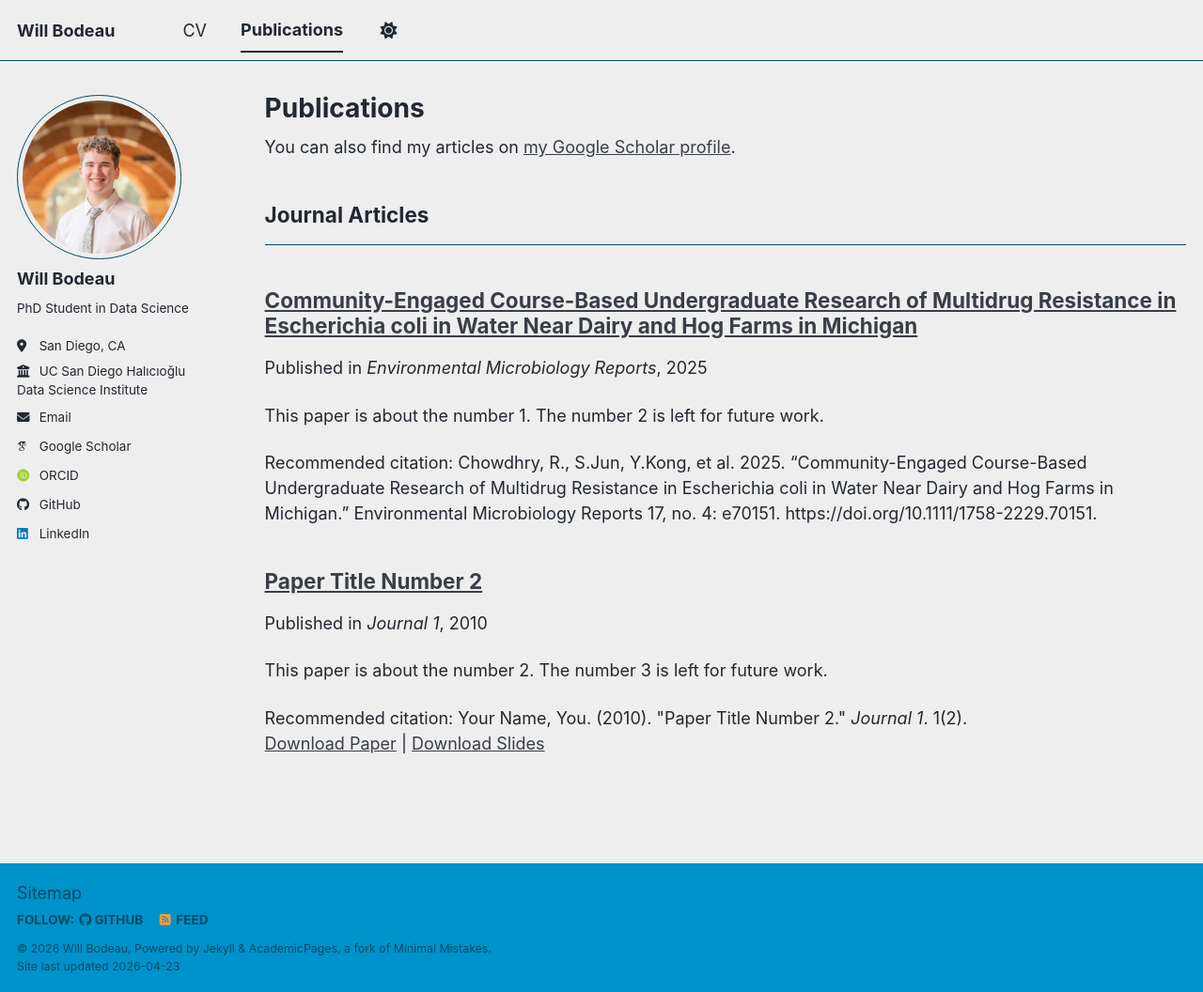
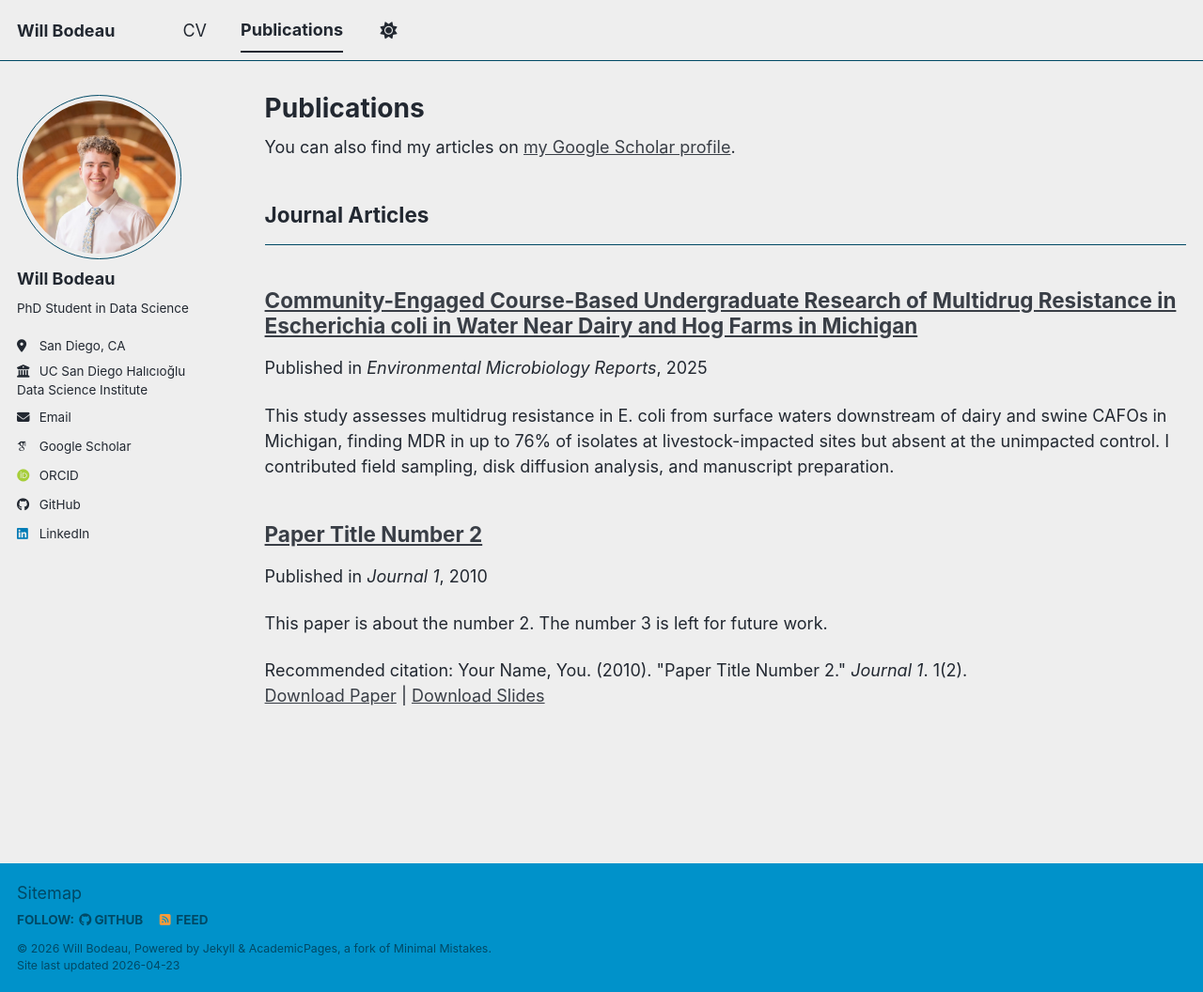
Before and after one commit to willbodeau/willbodeau.github.io, a Jekyll site: the page built from _pages/publications.html, in a window 1280 px wide and 1056 px high. Shown: the whole window at 94% size. Built offline with Jekyll 4.4.1, drawn with Linux system fonts in a browser that asks for light colours; some web fonts are replaced; a script bundle is joined from its source files by our own code; library files that are not in the unit come from our copies.

Commit message:
Revise excerpt for clarity and detail
Updated the excerpt to provide a detailed summary of the study's findings and contributions.

```diff
--- a/_publications/2009-10-01-paper-title-number-1.md
+++ b/_publications/2009-10-01-paper-title-number-1.md
@@ -3,10 +3,9 @@ title: "Community-Engaged Course-Based Undergraduate Research of Multidrug Resis
 collection: publications
 category: manuscripts
 permalink: https://doi.org/10.1111/1758-2229.70151
-excerpt: 'This paper is about the number 1. The number 2 is left for future work.'
+excerpt: 'This study assesses multidrug resistance in E. coli from surface waters downstream of dairy and swine CAFOs in Michigan, finding MDR in up to 76% of isolates at livestock-impacted sites but absent at the unimpacted control. I contributed field sampling, disk diffusion analysis, and manuscript preparation.'
 date: 2025-07-30
 venue: 'Environmental Microbiology Reports'
-citation: 'Chowdhry, R., S.Jun, Y.Kong, et al. 2025. “Community-Engaged Course-Based Undergraduate Research of Multidrug Resistance in Escherichia coli in Water Near Dairy and Hog Farms in Michigan.” Environmental Microbiology Reports 17, no. 4: e70151. https://doi.org/10.1111/1758-2229.70151.'
 
 ---
 The contents above will be part of a list of publications, if the user clicks the link for the publication than the contents of section will be rendered as a full page, allowing you to provide more information about the paper for the reader. When publications are displayed as a single page, the contents of the above "citation" field will automatically be included below this section in a smaller font.
```
